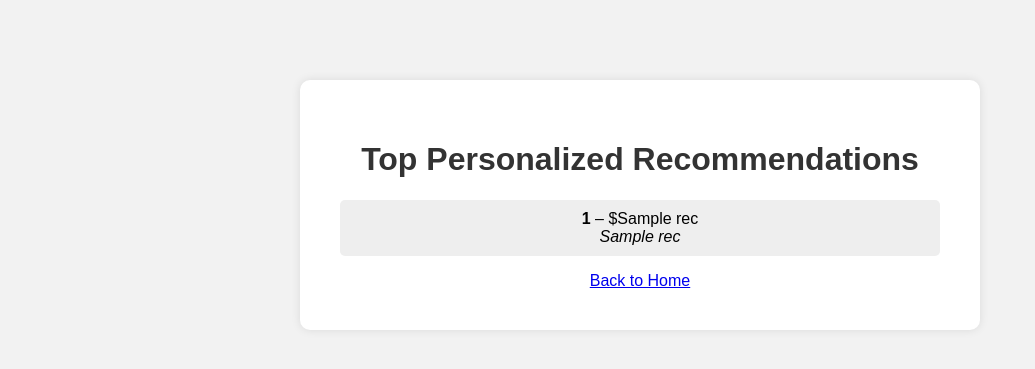
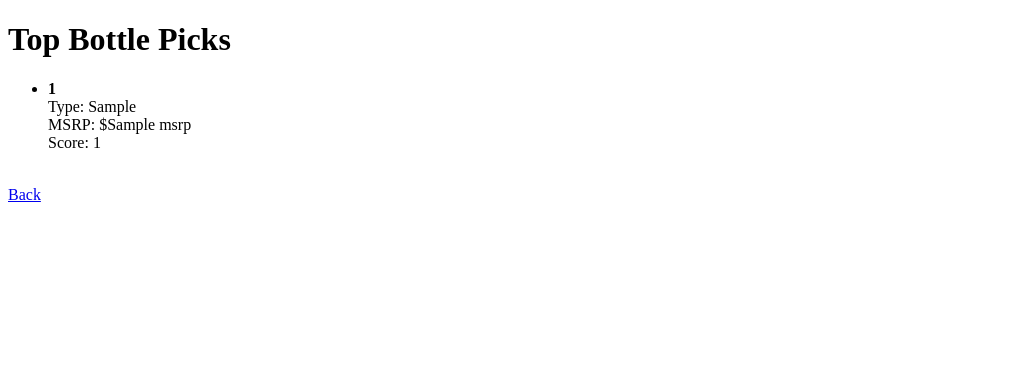
Before and after one commit to thejeaux/bob-smart-agent, a Flask app: template templates/results.html in a window 1280 px wide. Shown: the top 369 px of the page, without its empty margins (0-1035 px from the left). Run offline with Flask 3, Linux system fonts and the light colour scheme; the template is opened without the code that fills it: most values are stand-ins (such as "Sample title", 1, 10 or a date in 2020).

Commit message:
Final working setup with correct CSV columns and templates

```diff
--- a/app.py
+++ b/app.py
@@ -4,21 +4,19 @@ import pandas as pd
 
 app = Flask(__name__)
 
-# Load CSV using absolute path to avoid issues in Railway
+# Load CSV using absolute path
 csv_path = os.path.join(os.path.dirname(__file__), "bottle_data.csv")
 bottle_data = pd.read_csv(csv_path)
 
 @app.route('/')
 def home():
-    return render_template('index.html')
+    return render_template('index.html')  # ← Make sure index.html is in the /templates folder
 
 @app.route('/results', methods=['POST'])
 def results():
     username = request.form['username']
-
-    # Dummy recommendation logic just for testing
+    # Dummy recommendation logic
     user_bottles = bottle_data.sample(3).to_dict(orient='records')
-
     return render_template('results.html', recommendations=user_bottles)
 
 if __name__ == '__main__':
--- a/templates/results.html
+++ b/templates/results.html
@@ -1,34 +1,21 @@
 <!DOCTYPE html>
-<html lang="en">
+<html>
 <head>
-    <meta charset="UTF-8">
-    <title>Your Personalized Recommendations</title>
-    <link rel="stylesheet" href="{{ url_for('static', filename='style.css') }}">
+    <title>Your Recommendations</title>
 </head>
 <body>
-    <div class="container">
-        <h1>Top Personalized Recommendations</h1>
-
-        {% if error %}
-            <p style="color:red;">Error: {{ error }}</p>
-        {% endif %}
-
-        {% if recommendations %}
-            <ul>
-            {% for rec in recommendations %}
-                <li>
-                    <strong>{{ rec[0] }}</strong> – ${{ rec[1] }}<br>
-                    <em>{{ rec[2] }}</em>
-                </li>
-            {% endfor %}
-            </ul>
-        {% else %}
-            {% if not error %}
-                <p>No recommendations found.</p>
-            {% endif %}
-        {% endif %}
-
-        <a href="{{ url_for('home') }}">Back to Home</a>
-    </div>
+    <h1>Top Bottle Picks</h1>
+    <ul>
+        {% for bottle in recommendations %}
+            <li>
+                <strong>{{ bottle['brand_id'] }}</strong><br>
+                Type: {{ bottle['spirit_type'] }}<br>
+                MSRP: ${{ bottle['msrp'] }}<br>
+                Score: {{ bottle['total_score'] }}
+            </li>
+            <br>
+        {% endfor %}
+    </ul>
+    <a href="/">Back</a>
 </body>
 </html>
```
Also changed, not shown: templates/index.html (+8 -12 lines).
